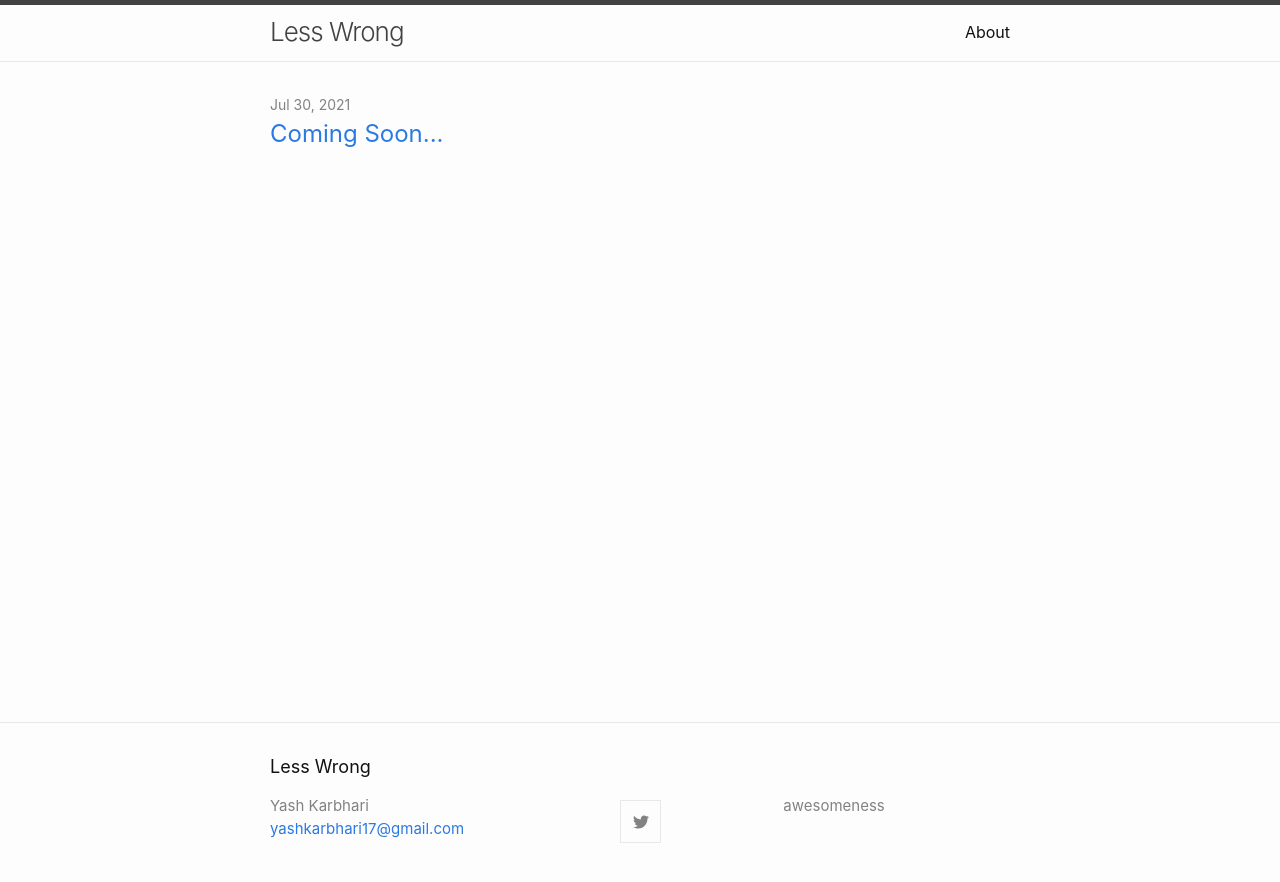
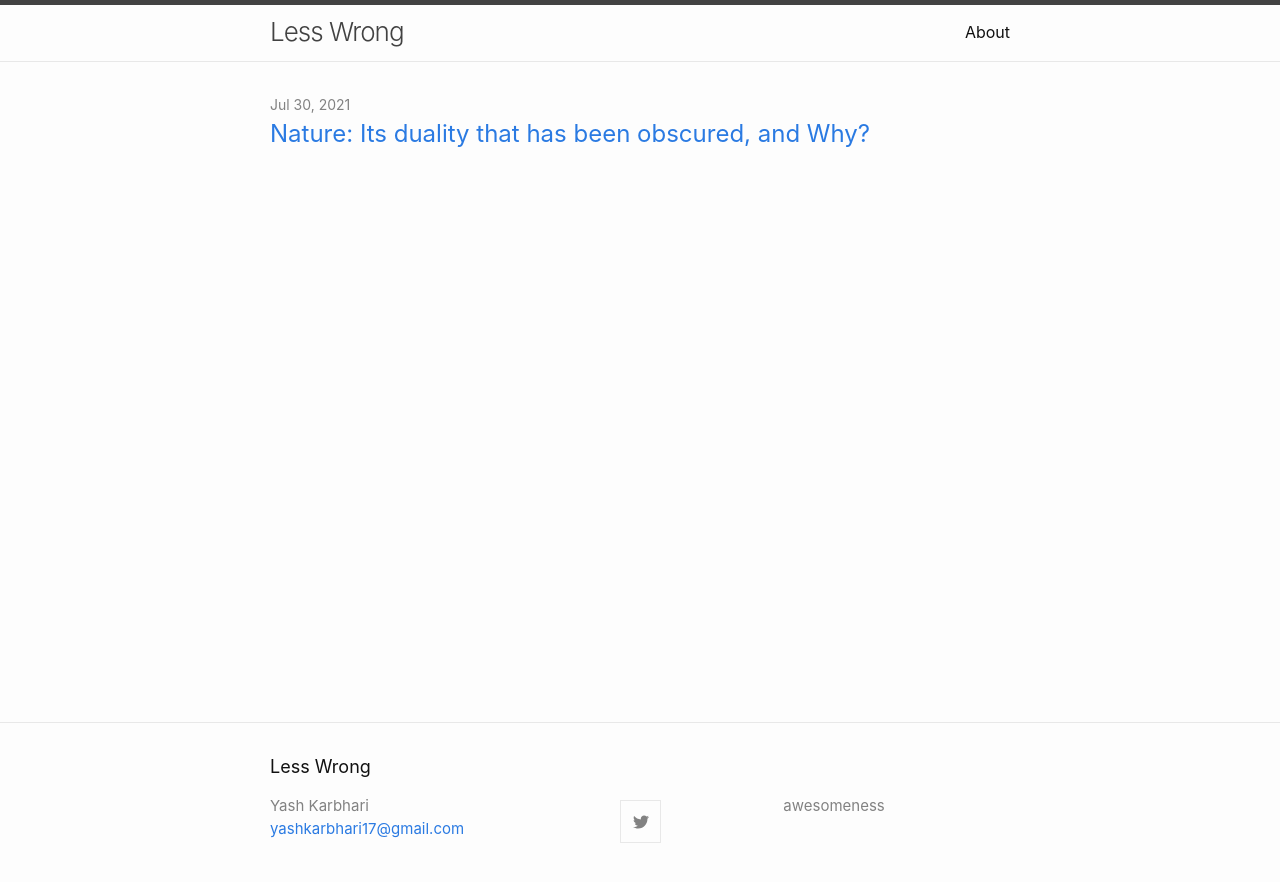
Before and after one commit to yashkarbhari/LessWrong, a Jekyll site: the page built from index.md, in a window 1280 px wide. Shown: the top 882 px of the page. Built offline with Jekyll 4.4.1, drawn with Linux system fonts in a browser that asks for light colours.

Commit message:
Update 2021-07-30-First_post.md

```diff
--- a/_posts/2021-07-30-First_post.md
+++ b/_posts/2021-07-30-First_post.md
@@ -1,6 +1,6 @@
 ---
 layout: post
-title: "Coming Soon..."
+title: "Nature: Its duality that has been obscured, and Why?"
 categories: misc
 ---
 
```
